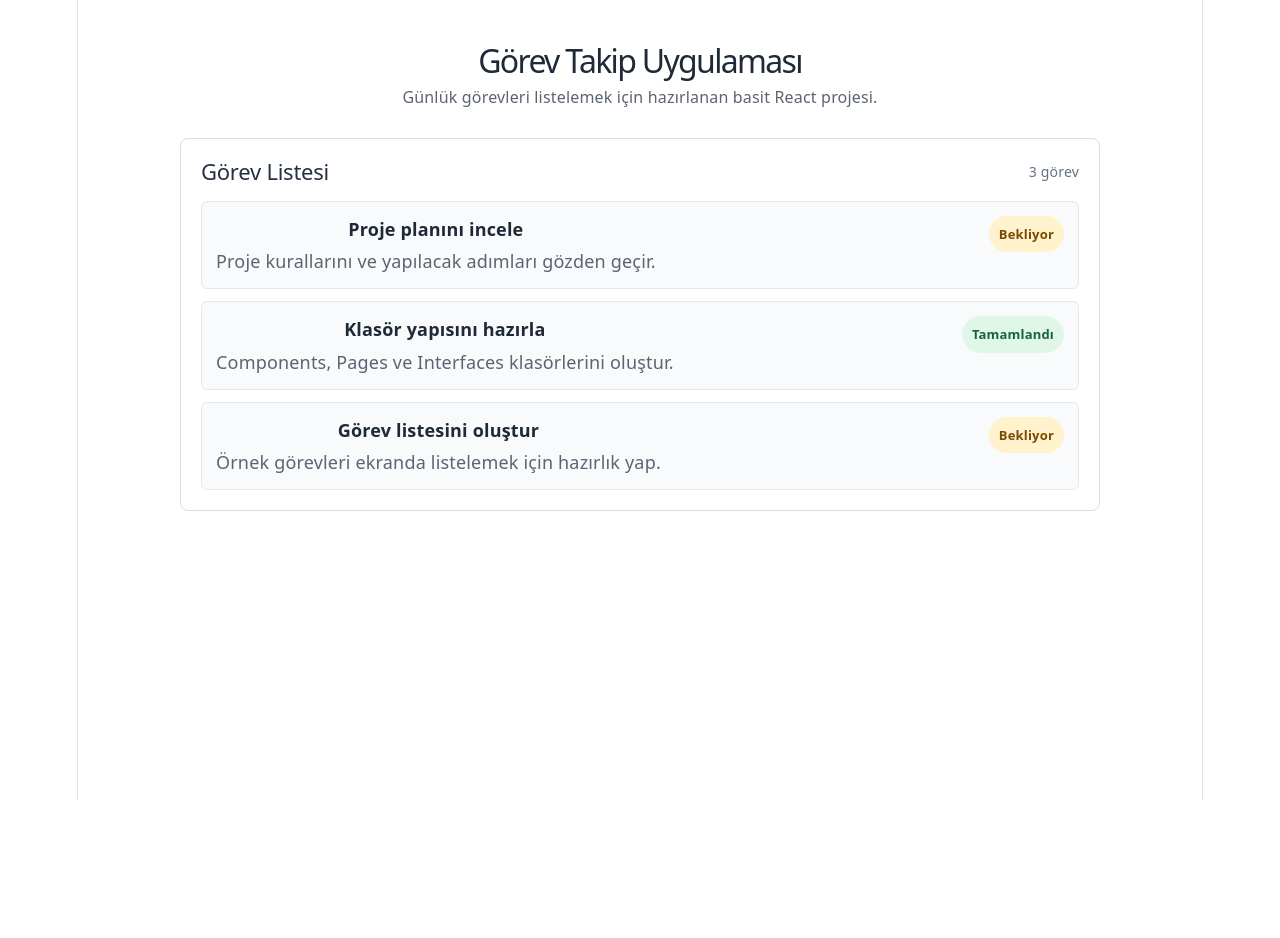
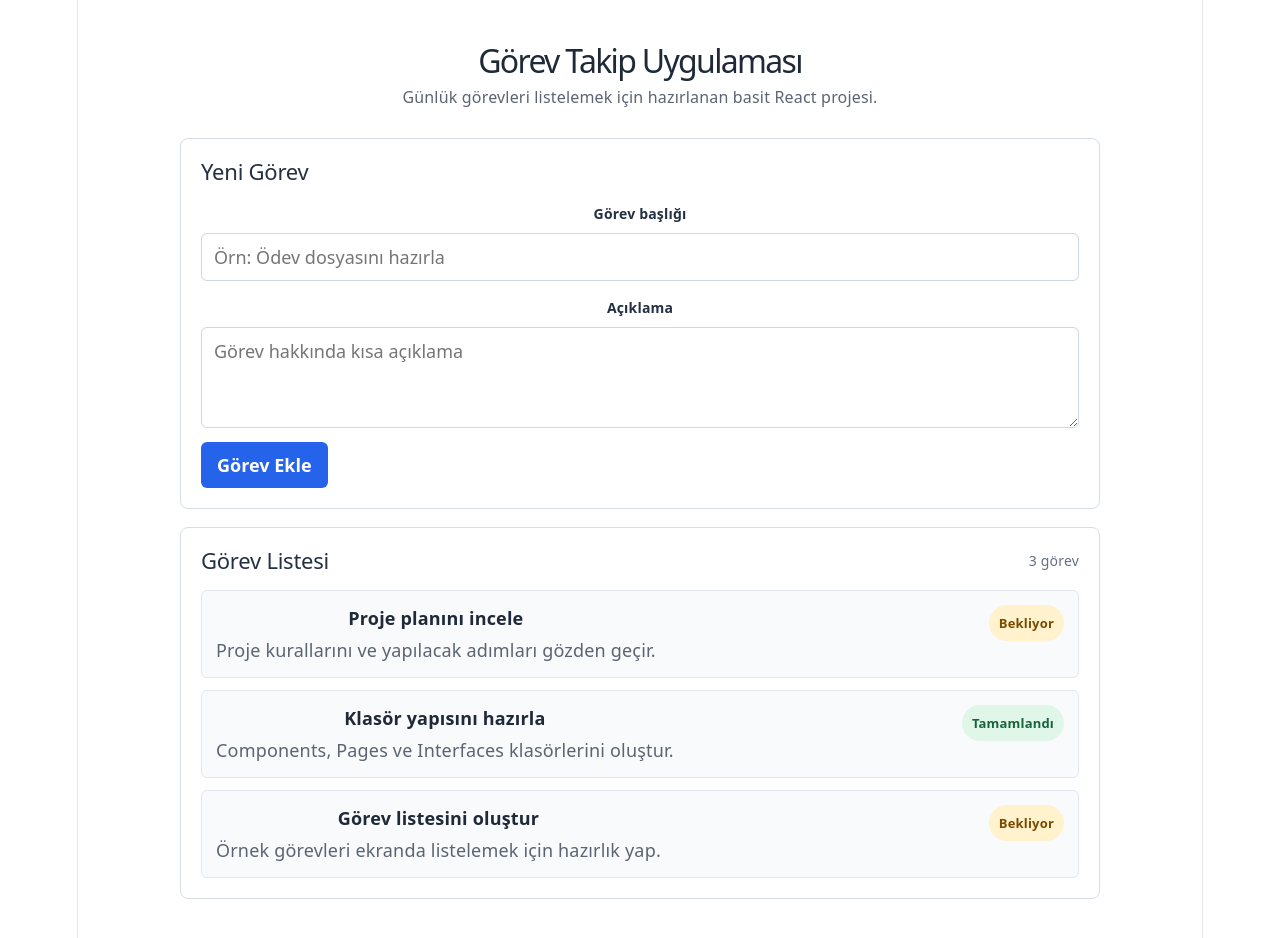
Before and after one commit to Alybefeygz/TCN-Project-Web-Gelistirme, a React (Vite) app: page / in a window 1280 px wide. Shown: the top 938 px of the page. Before the commit the page ends 800 px from the top, so only its background shows below. Built offline with nearby package versions, Linux system fonts and the light colour scheme.

Commit message:
Gorev ekleme islemini ekle

```diff
--- a/src/App.css
+++ b/src/App.css
@@ -29,6 +29,7 @@
   border-radius: 8px;
   background: #ffffff;
   padding: 20px;
+  margin-bottom: 18px;
 }
 
 .section-title {
@@ -48,6 +49,61 @@
 .section-title span {
   color: #657084;
   font-size: 14px;
+}
+
+.task-form {
+  display: grid;
+  gap: 14px;
+}
+
+.form-row {
+  display: grid;
+  gap: 6px;
+}
+
+.form-row label {
+  color: #253043;
+  font-size: 14px;
+  font-weight: 600;
+}
+
+.form-row input,
+.form-row textarea {
+  width: 100%;
+  box-sizing: border-box;
+  border: 1px solid #cfd7e3;
+  border-radius: 6px;
+  padding: 10px 12px;
+  color: #1f2937;
+  background: #ffffff;
+  font: inherit;
+}
+
+.form-row textarea {
+  resize: vertical;
+}
+
+.form-row input:focus,
+.form-row textarea:focus {
+  outline: 2px solid #93c5fd;
+  outline-offset: 1px;
+  border-color: #3b82f6;
+}
+
+.task-form button {
+  justify-self: start;
+  border: 0;
+  border-radius: 6px;
+  padding: 10px 16px;
+  color: #ffffff;
+  background: #2563eb;
+  font: inherit;
+  font-weight: 600;
+  cursor: pointer;
+}
+
+.task-form button:hover {
+  background: #1d4ed8;
 }
 
 .task-list {
--- /dev/null
+++ b/src/Components/TaskForm.jsx
@@ -0,0 +1,62 @@
+import { useState } from "react";
+import { emptyTask } from "../Interfaces/taskModel";
+
+function TaskForm({ onAddTask }) {
+  const [formData, setFormData] = useState(emptyTask);
+
+  const handleChange = (event) => {
+    const { name, value } = event.target;
+    setFormData({
+      ...formData,
+      [name]: value,
+    });
+  };
+
+  const handleSubmit = (event) => {
+    event.preventDefault();
+
+    if (!formData.title.trim()) {
+      return;
+    }
+
+    onAddTask({
+      ...formData,
+      title: formData.title.trim(),
+      description: formData.description.trim(),
+    });
+
+    setFormData(emptyTask);
+  };
+
+  return (
+    <form className="task-form" onSubmit={handleSubmit}>
+      <div className="form-row">
+        <label htmlFor="title">Görev başlığı</label>
+        <input
+          id="title"
+          name="title"
+          type="text"
+          value={formData.title}
+          onChange={handleChange}
+          placeholder="Örn: Ödev dosyasını hazırla"
+        />
+      </div>
+
+      <div className="form-row">
+        <label htmlFor="description">Açıklama</label>
+        <textarea
+          id="description"
+          name="description"
+          value={formData.description}
+          onChange={handleChange}
+          placeholder="Görev hakkında kısa açıklama"
+          rows="3"
+        />
+      </div>
+
+      <button type="submit">Görev Ekle</button>
+    </form>
+  );
+}
+
+export default TaskForm;
--- a/src/Pages/HomePage.jsx
+++ b/src/Pages/HomePage.jsx
@@ -1,7 +1,20 @@
+import { useState } from "react";
+import TaskForm from "../Components/TaskForm";
 import TaskList from "../Components/TaskList";
 import { sampleTasks } from "../Interfaces/taskModel";
 
 function HomePage() {
+  const [tasks, setTasks] = useState(sampleTasks);
+
+  const handleAddTask = (task) => {
+    const newTask = {
+      ...task,
+      id: Date.now(),
+    };
+
+    setTasks([newTask, ...tasks]);
+  };
+
   return (
     <main className="page">
       <section className="page-header">
@@ -11,10 +24,17 @@ function HomePage() {
 
       <section className="task-section">
         <div className="section-title">
+          <h2>Yeni Görev</h2>
+        </div>
+        <TaskForm onAddTask={handleAddTask} />
+      </section>
+
+      <section className="task-section">
+        <div className="section-title">
           <h2>Görev Listesi</h2>
-          <span>{sampleTasks.length} görev</span>
+          <span>{tasks.length} görev</span>
         </div>
-        <TaskList tasks={sampleTasks} />
+        <TaskList tasks={tasks} />
       </section>
     </main>
   );
```
